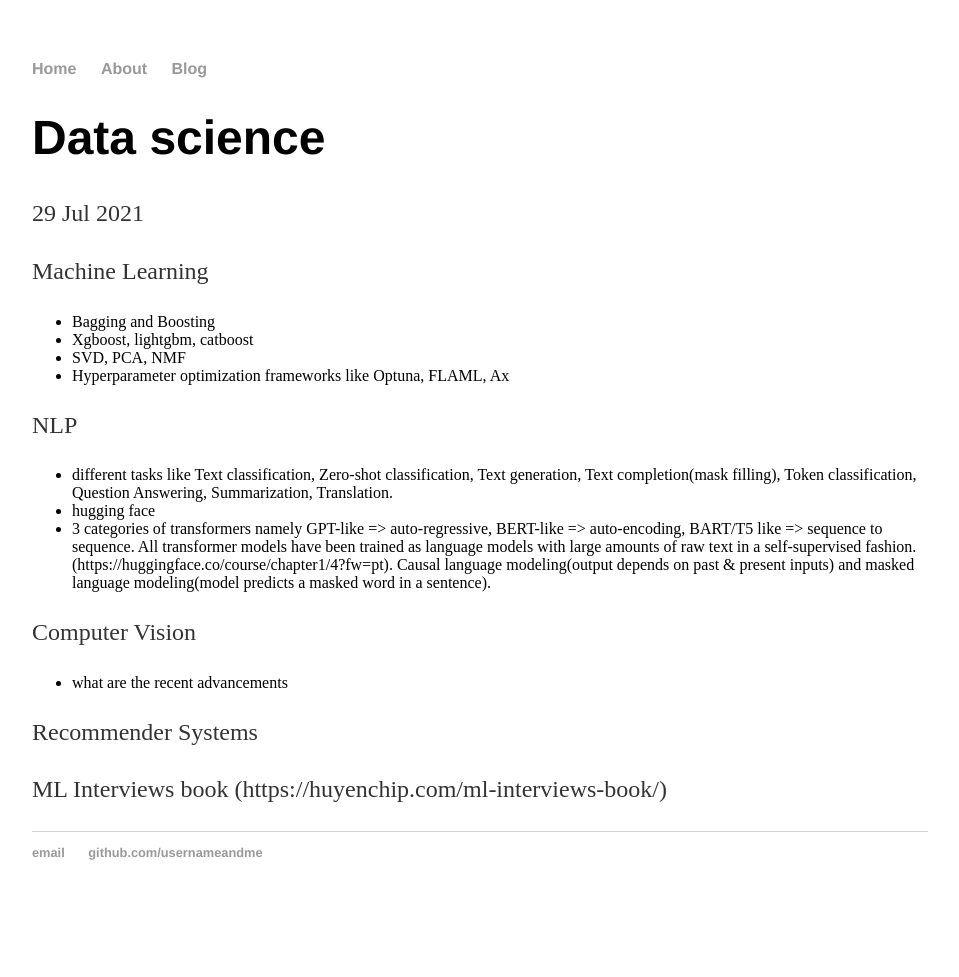
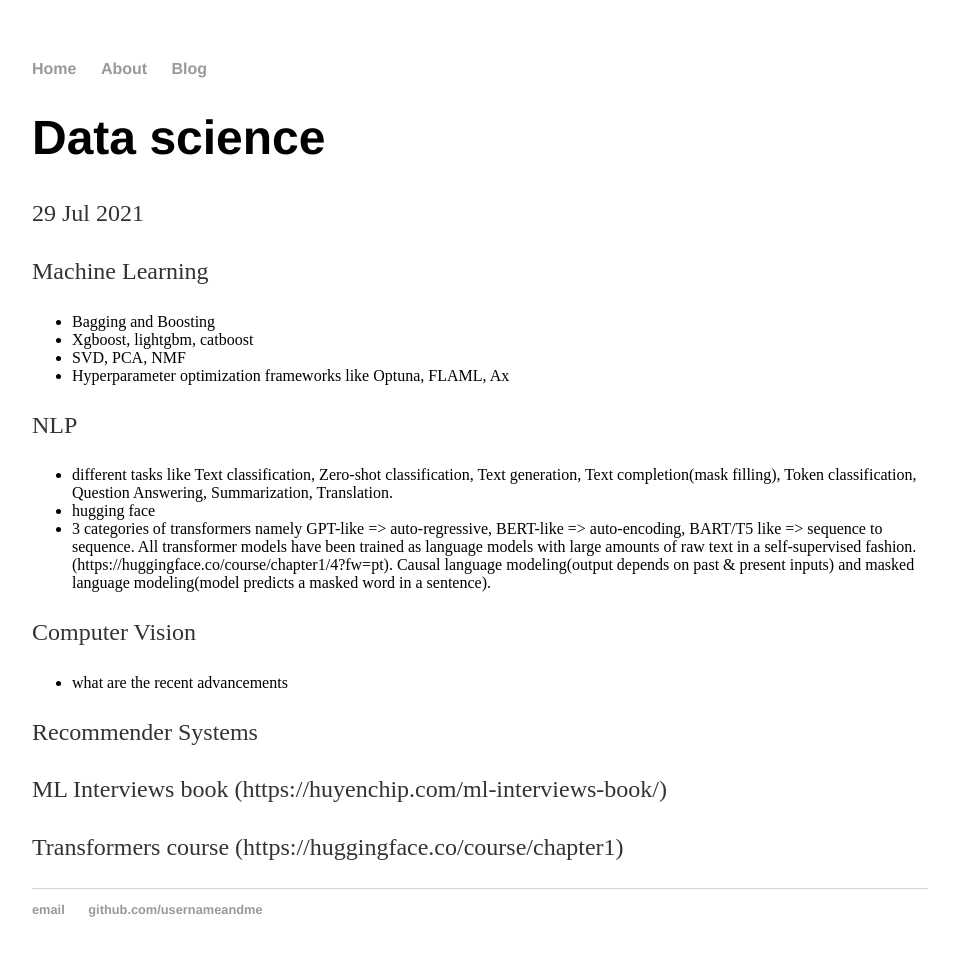
Before and after one commit to mkmohangb/usernameandme.github.io, a Jekyll site: the page built from _posts/2021-07-29-data science.md, in a window 1280 px wide. Shown: the whole page, without its empty margins (160-1119 px from the left). Built offline with Jekyll 4.4.1, drawn with Linux system fonts in a browser that asks for light colours; before the commit the page ends 920 px from its top, so only the background shows below that.

Commit message:
Update 2021-07-29-data science.md

```diff
--- a/_posts/2021-07-29-data science.md
+++ b/_posts/2021-07-29-data science.md
@@ -21,3 +21,5 @@ Computer Vision
 Recommender Systems
 
 ML Interviews book (https://huyenchip.com/ml-interviews-book/)
+
+Transformers course (https://huggingface.co/course/chapter1)
```
